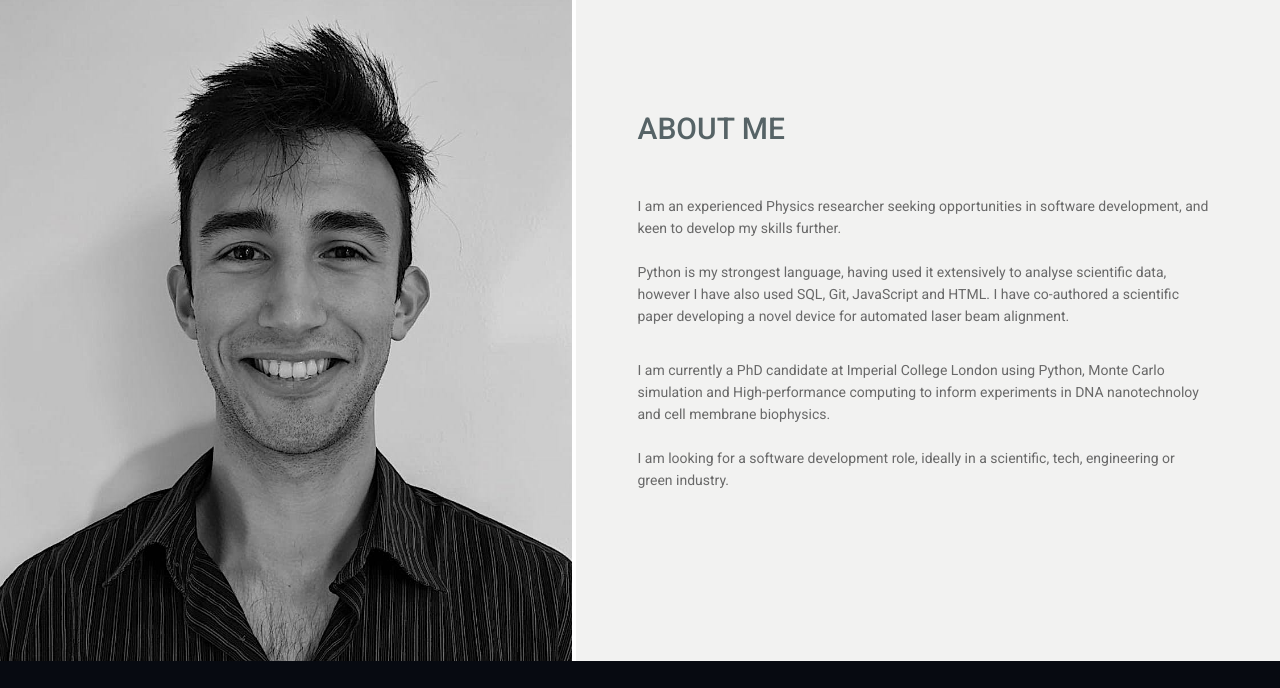
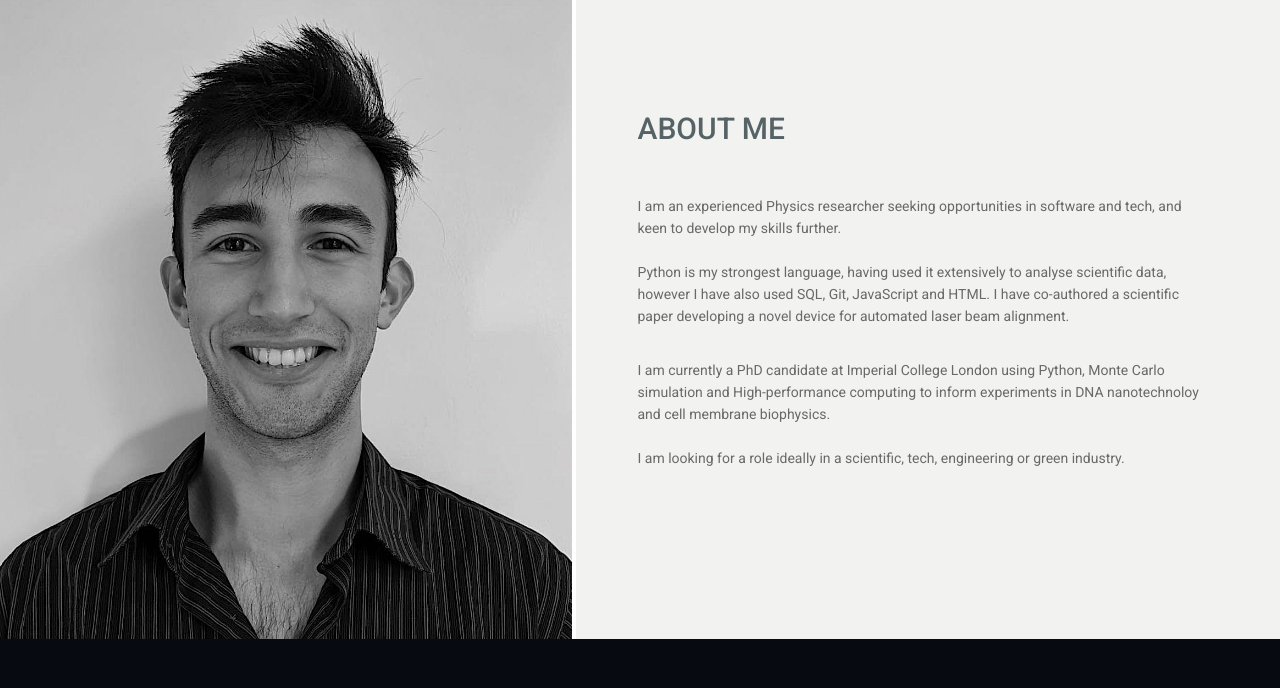
Before and after one commit to RoshanOD/RoshanOD.github.io, a plain HTML site: page index.html in a window 1280 px wide. Shown: the part 619-1307 px from the top of the page. Drawn offline with nearby package versions, Linux system fonts and the light colour scheme.

Commit message:
Update index.html

```diff
--- a/index.html
+++ b/index.html
@@ -95,7 +95,7 @@
 
  									<br/>
                                     <p class="text-grey animated bounceInUp" style="opacity: 1;">
-										I am an experienced Physics researcher seeking opportunities in software development, and keen to develop my skills further.
+										I am an experienced Physics researcher seeking opportunities in software and tech, and keen to develop my skills further.
 										<br><br>
                                         Python is my strongest language, having used it extensively to analyse scientific data, however I have also used SQL, Git, JavaScript and HTML.
 										I have co-authored a scientific paper developing a novel device for automated laser beam alignment.
@@ -104,7 +104,7 @@
                                     <p class="text-grey animated bounceInUp" style="opacity: 1;">
 										I am currently a PhD candidate at Imperial College London using Python, Monte Carlo simulation and High-performance computing to inform experiments in DNA nanotechnoloy and cell membrane biophysics.
 										<br><br>
-										I am looking for a software development role, ideally  in a scientific, tech, engineering or green industry.
+										I am looking for a role ideally  in a scientific, tech, engineering or green industry.
 									</p>
 
 					</div>
```
